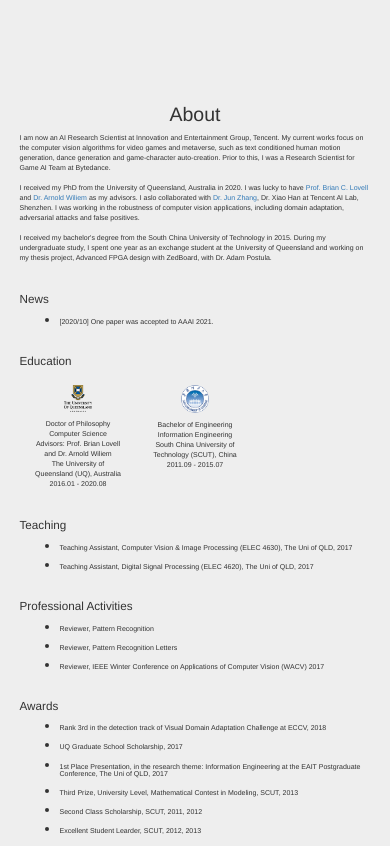
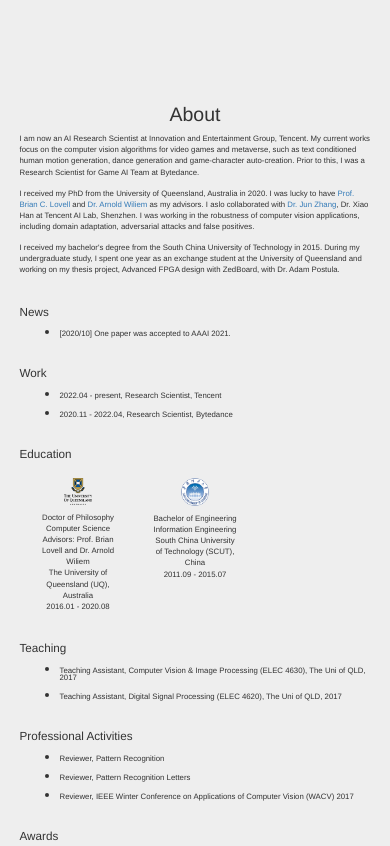
Before and after one commit to siqiyang/siqiyang.github.io, a plain HTML site: page index.html in a window 390 px wide. Shown: the part 860-1706 px from the top of the page. Drawn offline with nearby package versions, Linux system fonts and the light colour scheme.

Commit message:
update intro

```diff
--- a/index.html
+++ b/index.html
@@ -121,6 +121,13 @@ scrollspy function -->
       </div>
     </div>
 
+    <div class="row">
+      <h3 class="text-left">Work</h3>
+      <ul>
+        <li><p class="text-left">2022.04 - present, Research Scientist, Tencent</p></li>
+        <li><p class="text-left">2020.11 - 2022.04, Research Scientist, Bytedance</p></li>
+      </ul>
+    </div>
 
 
     <div class="row">
--- a/sass/style.scss
+++ b/sass/style.scss
@@ -37,7 +37,7 @@ html {
   }
 
   p {
-    font-size: 1.8vw;
+    font-size: 2vw;
   }
 
   .btn-xs {
@@ -171,7 +171,7 @@ of those sections to manage the look and feel of the site. */
         height: 25vw;
       }
       p {
-        font-size: 1.8vw;
+        font-size: 1.9vw;
       }
     }
   }
```
Also changed, not shown: sass/style.css.
